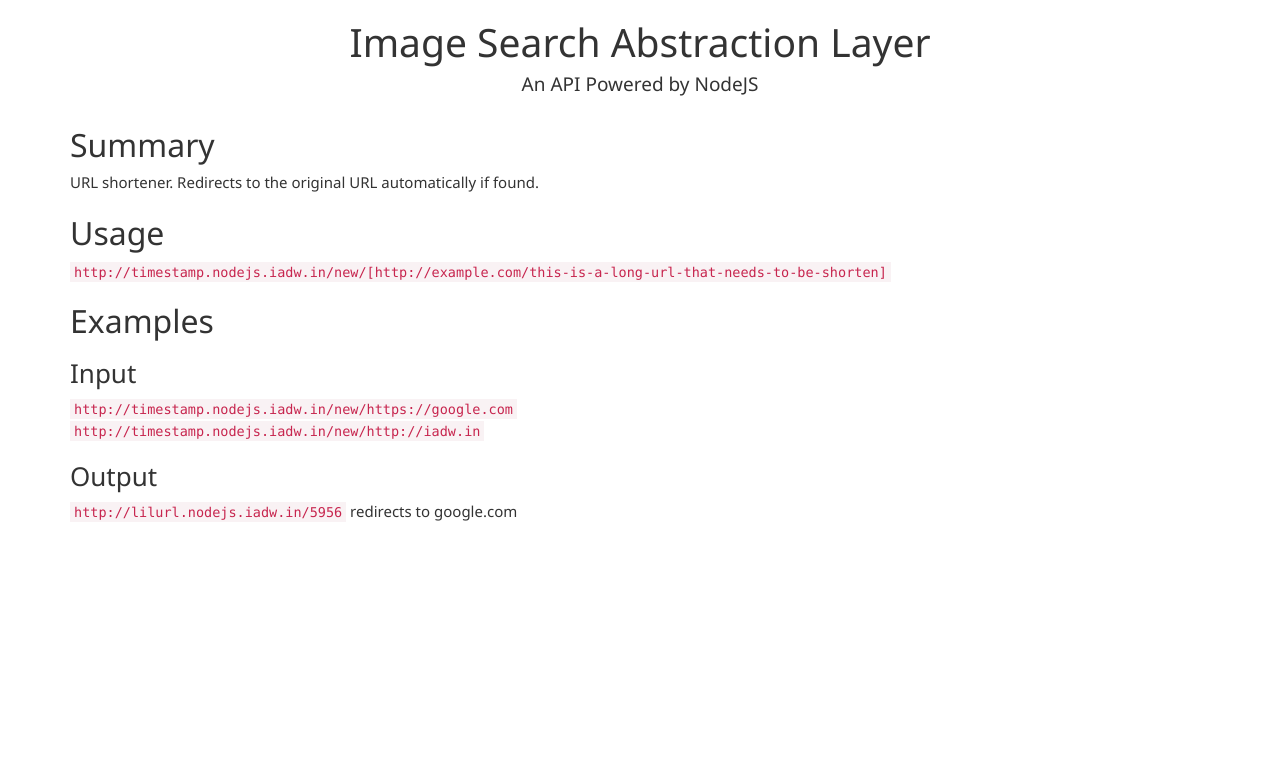
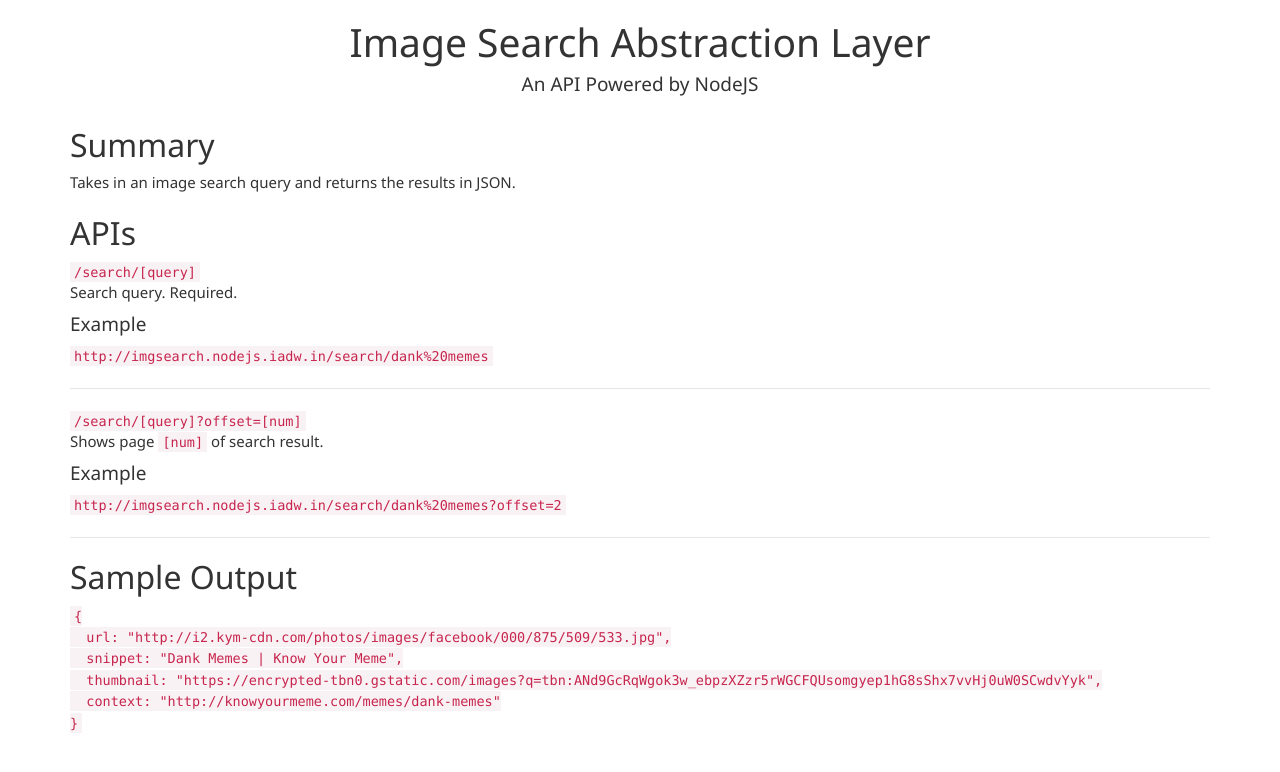
Before and after one commit to adwinying/nodeapi-imgsearch, a website: page public/index.html in a window 1280 px wide. Drawn offline with Linux system fonts and the light colour scheme.

Commit message:
Add documentation

```diff
--- a/public/index.html
+++ b/public/index.html
@@ -14,18 +14,35 @@
     </div>
     <div class="container">
       <h2>Summary</h2>
-      <p>URL shortener. Redirects to the original URL automatically if found.</p>
+      <p>Takes in an image search query and returns the results in JSON.</p>
 
-      <h2>Usage</h2>
-      <code>http://timestamp.nodejs.iadw.in/new/[http://example.com/this-is-a-long-url-that-needs-to-be-shorten]</code>
+      <h2>APIs</h2>
 
-      <h2>Examples</h2>
-      <h3>Input</h3>
-      <code>http://timestamp.nodejs.iadw.in/new/https://google.com</code><br>
-      <code>http://timestamp.nodejs.iadw.in/new/http://iadw.in</code>
+      <code>/search/[query]</code><br>
+      Search query. Required.
 
-      <h3>Output</h3>
-      <code>http://lilurl.nodejs.iadw.in/5956</code> redirects to google.com
+      <h4>Example</h4>
+      <code>http://imgsearch.nodejs.iadw.in/search/dank%20memes</code>
+
+      <hr>
+
+      <code>/search/[query]?offset=[num]</code><br>
+      Shows page <code>[num]</code> of search result.
+
+      <h4>Example</h4>
+      <code>http://imgsearch.nodejs.iadw.in/search/dank%20memes?offset=2</code>
+
+      <hr>
+
+      <h2>Sample Output</h2>
+      <code>
+        {<br>
+          &nbsp;&nbsp;url: "http://i2.kym-cdn.com/photos/images/facebook/000/875/509/533.jpg",<br>
+          &nbsp;&nbsp;snippet: "Dank Memes | Know Your Meme",<br>
+          &nbsp;&nbsp;thumbnail: "https://encrypted-tbn0.gstatic.com/images?q=tbn:ANd9GcRqWgok3w_ebpzXZzr5rWGCFQUsomgyep1hG8sShx7vvHj0uW0SCwdvYyk",<br>
+          &nbsp;&nbsp;context: "http://knowyourmeme.com/memes/dank-memes"<br>
+        }
+      </code>
 
     </div>
   </body>
```
Also changed, not shown: README.md (added).
